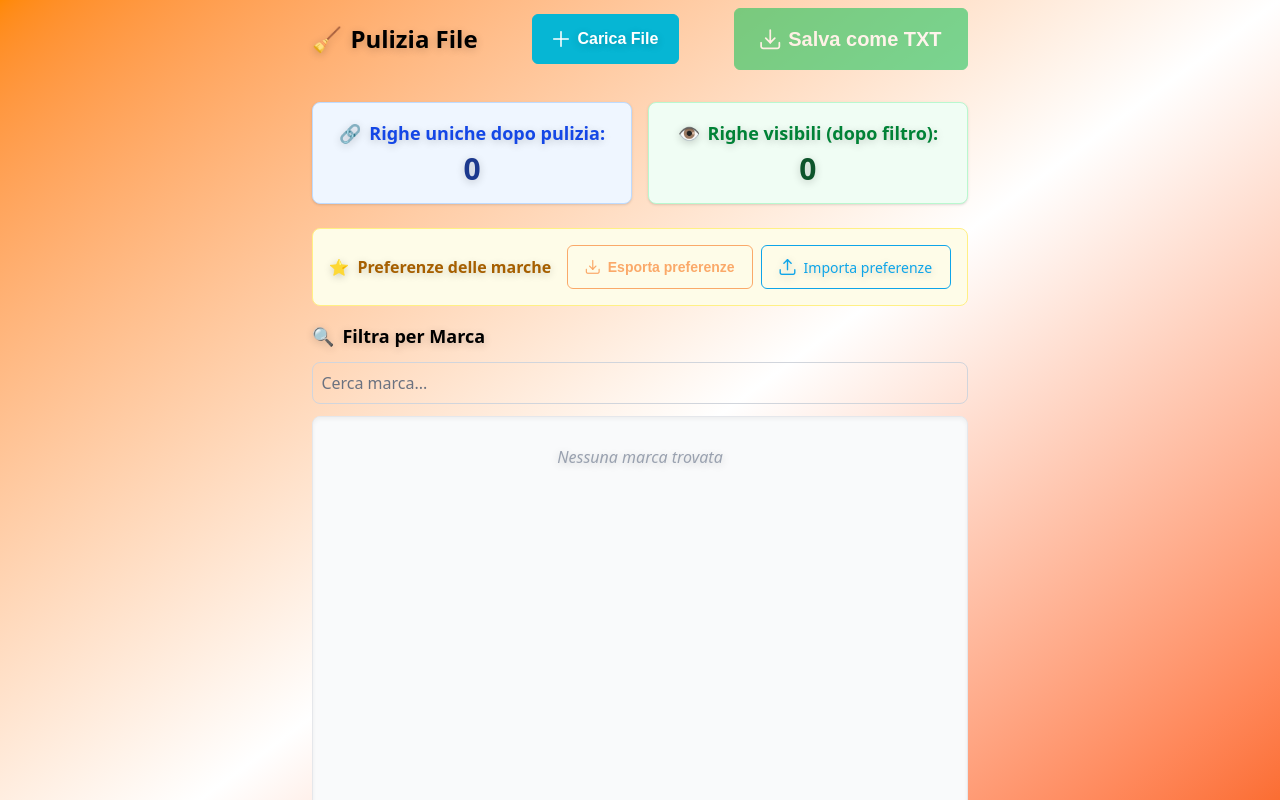
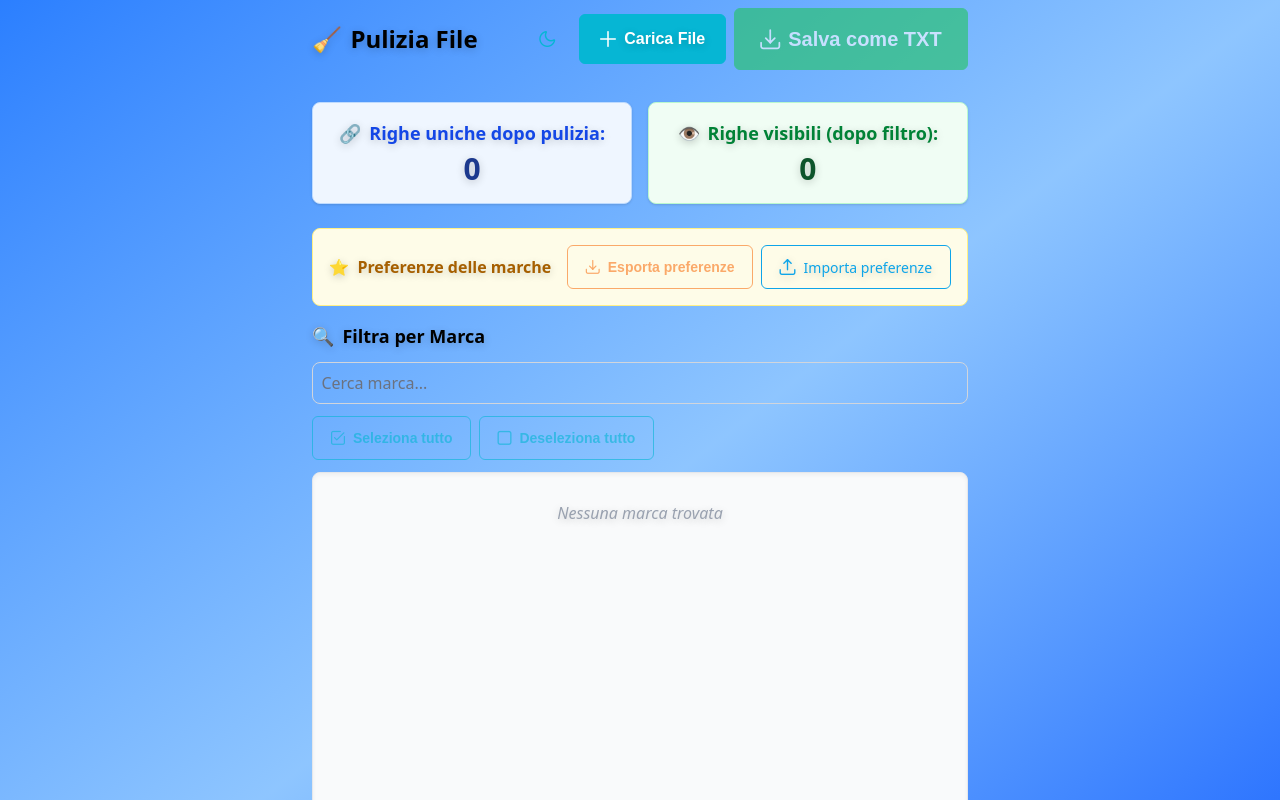
Before and after one commit to MrBrune01/filecleaner2, a React (Vite) app: page / in a window 1280 px wide. Shown: the top 800 px of the page. Built offline with nearby package versions, Linux system fonts and the light colour scheme; a web font is replaced by a local one.

Commit message:
Aggiunta supporto per il tema scuro e chiaro con toggle

```diff
--- a/src/App.tsx
+++ b/src/App.tsx
@@ -2,6 +2,7 @@ import React, { useState, useMemo } from "react";
 import { Button } from "primereact/button";
 import { Checkbox } from "primereact/checkbox";
 import { FileUpload, type FileUploadSelectEvent } from "primereact/fileupload";
+import { useTheme } from "./hooks/useTheme";
 
 type Field = [string, start: number, end: number];
 
@@ -34,6 +35,7 @@ function parseLine(line: string): string[] {
 }
 
 export default function App() {
+	const { theme, toggleTheme } = useTheme();
 	const [parsedData, setParsedData] = useState<string[][]>([]);
 	const [originalLines, setOriginalLines] = useState<string[]>([]);
 	const [brandFilter, setBrandFilter] = useState<string>("");
@@ -134,6 +136,23 @@ export default function App() {
 	function toggleBrand(brand: string) {
 		setBrandSelection((s) => ({ ...s, [brand]: !s[brand] }));
 	}
+
+	function selectAllBrands() {
+		const allBrands: Record<string, boolean> = {};
+		Object.keys(brandSelection).forEach((brand) => {
+			allBrands[brand] = true;
+		});
+		setBrandSelection(allBrands);
+	}
+
+	function deselectAllBrands() {
+		const allBrands: Record<string, boolean> = {};
+		Object.keys(brandSelection).forEach((brand) => {
+			allBrands[brand] = false;
+		});
+		setBrandSelection(allBrands);
+	}
+
 	function setAndSavePreferredBrand(brand: string) {
 		// Se è già tra le preferite, la togliamo dalle preferenze
 		if (preferredBrands.includes(brand)) {
@@ -240,12 +259,20 @@ export default function App() {
 	return (
 		<div className="p-2 max-w-5xl mx-auto">
 			<div className="mb-8 flex flex-col sm:flex-row sm:items-center sm:justify-between gap-4">
-				<h2 className="text-2xl font-bold flex items-center gap-2">
+				<h2 className="text-2xl font-bold flex items-center gap-2 dark:text-white">
 					<span role="img" aria-label="Broom">
 						🧹
 					</span>
 					Pulizia File
 				</h2>
+				<div className="flex gap-2 items-center flex-wrap">
+					<Button
+						icon={theme === "dark" ? "pi pi-sun" : "pi pi-moon"}
+						onClick={toggleTheme}
+						className="p-button-rounded p-button-text"
+						tooltip={theme === "dark" ? "Tema chiaro" : "Tema scuro"}
+						tooltipOptions={{ position: "bottom" }}
+					/>
 					<FileUpload
 						mode="basic"
 						name="demo[]"
@@ -262,35 +289,36 @@ export default function App() {
 						icon="pi pi-download"
 					/>
 				</div>
+			</div>
 
 			<div className="mb-6 flex flex-col sm:flex-row gap-4">
-				<div className="bg-blue-50 border border-blue-200 rounded-lg p-4 flex-1 flex flex-col items-center shadow-sm">
-					<p className="text-blue-700 text-lg font-semibold flex items-center gap-2">
+				<div className="bg-blue-50 dark:bg-blue-900 border border-blue-200 dark:border-blue-700 rounded-lg p-4 flex-1 flex flex-col items-center shadow-sm">
+					<p className="text-blue-700 dark:text-blue-300 text-lg font-semibold flex items-center gap-2">
 						<span role="img" aria-label="Unique">
 							🔗
 						</span>
 						Righe uniche dopo pulizia:
 					</p>
-					<p className="text-3xl font-bold text-blue-900 mt-1">
+					<p className="text-3xl font-bold text-blue-900 dark:text-blue-100 mt-1">
 						{uniqueRowsCount}
 					</p>
 				</div>
-				<div className="bg-green-50 border border-green-200 rounded-lg p-4 flex-1 flex flex-col items-center shadow-sm">
-					<p className="text-green-700 text-lg font-semibold flex items-center gap-2">
+				<div className="bg-green-50 dark:bg-green-900 border border-green-200 dark:border-green-700 rounded-lg p-4 flex-1 flex flex-col items-center shadow-sm">
+					<p className="text-green-700 dark:text-green-300 text-lg font-semibold flex items-center gap-2">
 						<span role="img" aria-label="Visible">
 							👁️
 						</span>
 						Righe visibili (dopo filtro):
 					</p>
-					<p className="text-3xl font-bold text-green-900 mt-1">
+					<p className="text-3xl font-bold text-green-900 dark:text-green-100 mt-1">
 						{filteredData.length}
 					</p>
 				</div>
 			</div>
 
 			{/* Sezione per esportare/importare preferenze */}
-			<div className="mb-4 bg-yellow-50 border border-yellow-200 rounded-lg p-4 flex flex-col sm:flex-row gap-4 justify-center items-center">
-				<div className="text-yellow-700 flex items-center gap-2">
+			<div className="mb-4 bg-yellow-50 dark:bg-yellow-900 border border-yellow-200 dark:border-yellow-700 rounded-lg p-4 flex flex-col sm:flex-row gap-4 justify-center items-center">
+				<div className="text-yellow-700 dark:text-yellow-300 flex items-center gap-2">
 					<span role="img" aria-label="Star">
 						⭐
 					</span>
@@ -320,7 +348,7 @@ export default function App() {
 			</div>
 
 			<div className="mb-6">
-				<h4 className="font-semibold mb-3 text-lg flex items-center gap-2">
+				<h4 className="font-semibold mb-3 text-lg flex items-center gap-2 dark:text-white">
 					<span role="img" aria-label="Filtro">
 						🔍
 					</span>
@@ -331,11 +359,28 @@ export default function App() {
 					placeholder="Cerca marca..."
 					value={brandFilter}
 					onChange={(e) => setBrandFilter(e.target.value)}
-					className="mb-3 p-2 border border-gray-300 rounded-lg w-full focus:outline-none focus:ring-2 focus:ring-blue-400 transition"
+					className="mb-3 p-2 border border-gray-300 dark:border-gray-600 rounded-lg w-full focus:outline-none focus:ring-2 focus:ring-blue-400 dark:focus:ring-blue-500 transition dark:bg-gray-800 dark:text-white"
 				/>
 
+				<div className="mb-3 flex gap-2">
+					<Button
+						label="Seleziona tutto"
+						icon="pi pi-check-square"
+						className="p-button-outlined p-button-sm"
+						onClick={selectAllBrands}
+						disabled={Object.keys(brandSelection).length === 0}
+					/>
+					<Button
+						label="Deseleziona tutto"
+						icon="pi pi-stop"
+						className="p-button-outlined p-button-sm"
+						onClick={deselectAllBrands}
+						disabled={Object.keys(brandSelection).length === 0}
+					/>
+				</div>
+
 				<div
-					className="grid grid-cols-1 sm:grid-cols-2 md:grid-cols-3 gap-3 border border-gray-200 bg-gray-50 p-3 rounded-lg shadow-inner"
+					className="grid grid-cols-1 sm:grid-cols-2 md:grid-cols-3 gap-3 border border-gray-200 dark:border-gray-700 bg-gray-50 dark:bg-gray-800 p-3 rounded-lg shadow-inner"
 					style={{
 						maxHeight: "calc(100vh - 300px)",
 						minHeight: "300px",
@@ -346,7 +391,7 @@ export default function App() {
 					}}
 				>
 					{filteredBrands.length === 0 && (
-						<div className="col-span-full text-gray-400 italic text-center py-4">
+						<div className="col-span-full text-gray-400 dark:text-gray-500 italic text-center py-4">
 							Nessuna marca trovata
 						</div>
 					)}
@@ -354,8 +399,10 @@ export default function App() {
 						<label
 							key={brand}
 							htmlFor={`brand-${brand}`}
-							className={`flex items-center gap-2 p-2 rounded cursor-pointer transition hover:bg-blue-50 ${
-								brandSelection[brand] ? "bg-blue-100 font-semibold" : ""
+							className={`flex items-center gap-2 p-2 rounded cursor-pointer transition hover:bg-blue-50 dark:hover:bg-gray-700 ${
+								brandSelection[brand]
+									? "bg-blue-100 dark:bg-blue-900 font-semibold"
+									: ""
 							}`}
 							style={filteredBrands.length <= 3 ? { minHeight: "48px" } : {}}
 						>
@@ -377,8 +424,6 @@ export default function App() {
 									setAndSavePreferredBrand(brand);
 								}}
 								aria-label="Imposta come preferita"
-								tooltip="Imposta come marca preferita"
-								tooltipOptions={{ position: "top" }}
 							/>
 							<Checkbox
 								id={`brand-${brand}`}
@@ -386,7 +431,9 @@ export default function App() {
 								checked={brandSelection[brand]}
 								className="mr-2"
 							/>
-							<span className="truncate flex-grow">{brand}</span>
+							<span className="truncate flex-grow dark:text-white">
+								{brand}
+							</span>
 						</label>
 					))}
 					{/* Filler per mantenere l'altezza minima se pochi risultati */}
--- /dev/null
+++ b/src/hooks/useTheme.ts
@@ -0,0 +1,26 @@
+import { useState, useEffect } from 'react';
+
+export type Theme = 'light' | 'dark';
+
+export function useTheme() {
+  const [theme, setTheme] = useState<Theme>(() => {
+    const saved = localStorage.getItem('theme');
+    return (saved as Theme) || 'light';
+  });
+
+  useEffect(() => {
+    const root = document.documentElement;
+    if (theme === 'dark') {
+      root.classList.add('dark');
+    } else {
+      root.classList.remove('dark');
+    }
+    localStorage.setItem('theme', theme);
+  }, [theme]);
+
+  const toggleTheme = () => {
+    setTheme(prev => prev === 'light' ? 'dark' : 'light');
+  };
+
+  return { theme, toggleTheme };
+}
--- a/src/index.css
+++ b/src/index.css
@@ -1,8 +1,14 @@
 @import "tailwindcss";
 
 body {
-  @apply bg-gradient-to-br from-orange-400 via-white to-orange-600 min-h-screen flex items-center justify-center transition-colors duration-700;
-  /* Effetto ombra e testo */
+  @apply bg-gradient-to-br from-blue-500 via-blue-300 to-blue-600 min-h-screen flex items-center justify-center transition-colors duration-700;
   color: black;
   text-shadow: 0 2px 8px rgba(0,0,0,0.2);
 }
+
+/* Dark theme */
+.dark body {
+  @apply bg-gradient-to-br from-gray-900 via-gray-800 to-gray-900;
+  color: white;
+  text-shadow: 0 2px 8px rgba(255,255,255,0.1);
+}
```
Lines whose indentation alone changed are shown as unchanged.
